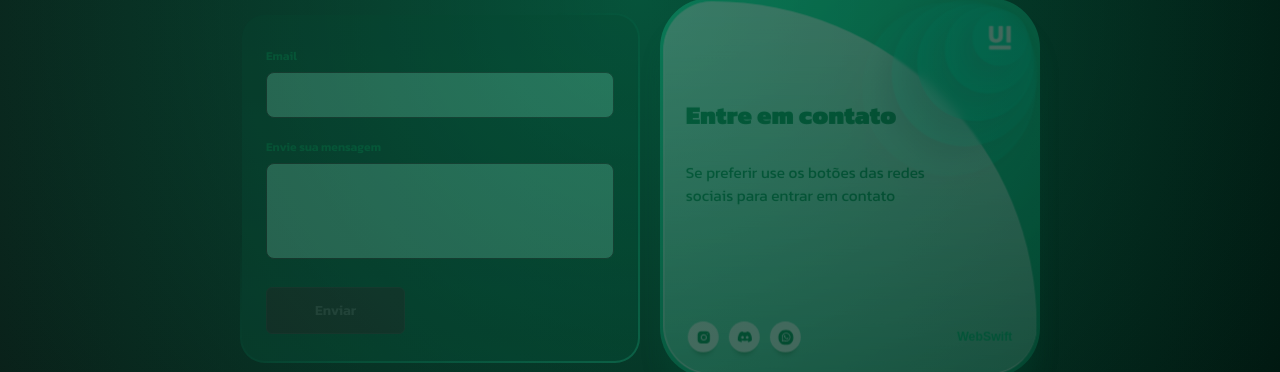
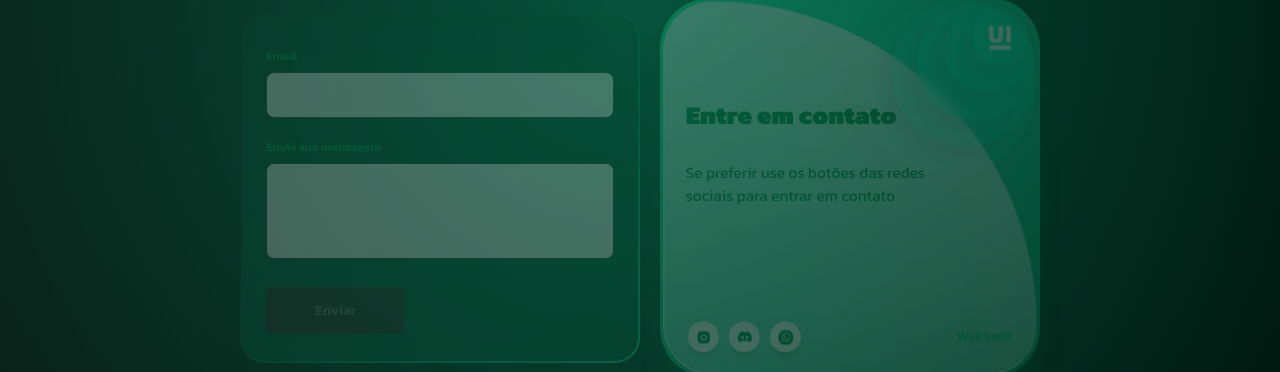
Before and after one commit to Daniel-Possamai/myLandPagePrincipal, a React (Create React App) app: page / in a window 1280 px wide. Shown: the part 2052-2424 px from the top of the page. Built offline with nearby package versions, Linux system fonts and the light colour scheme; a web font is replaced by a local one.

Commit message:
atualizada cores dos inputs e labels do formulario

```diff
--- a/src/components/formulario/formulario.scss
+++ b/src/components/formulario/formulario.scss
@@ -183,7 +183,7 @@
     border-radius: 8px;
     color: #000;
     font-family: inherit;
-    background-color: #84f1cf;
+    background-color: #fff;
     border: 1px solid #414141;
   }
 
@@ -195,7 +195,7 @@
     color: #000;
     height: 96px;
     border: 1px solid #414141;
-    background-color: #84f1cf;
+    background-color: #fff;
     font-family: inherit;
   }
 
@@ -495,7 +495,6 @@
   .form-container .form-group label {
     display: block;
     margin-bottom: 5px;
-    color: #717171;
     font-weight: 600;
     font-size: 18px;
   }
```
